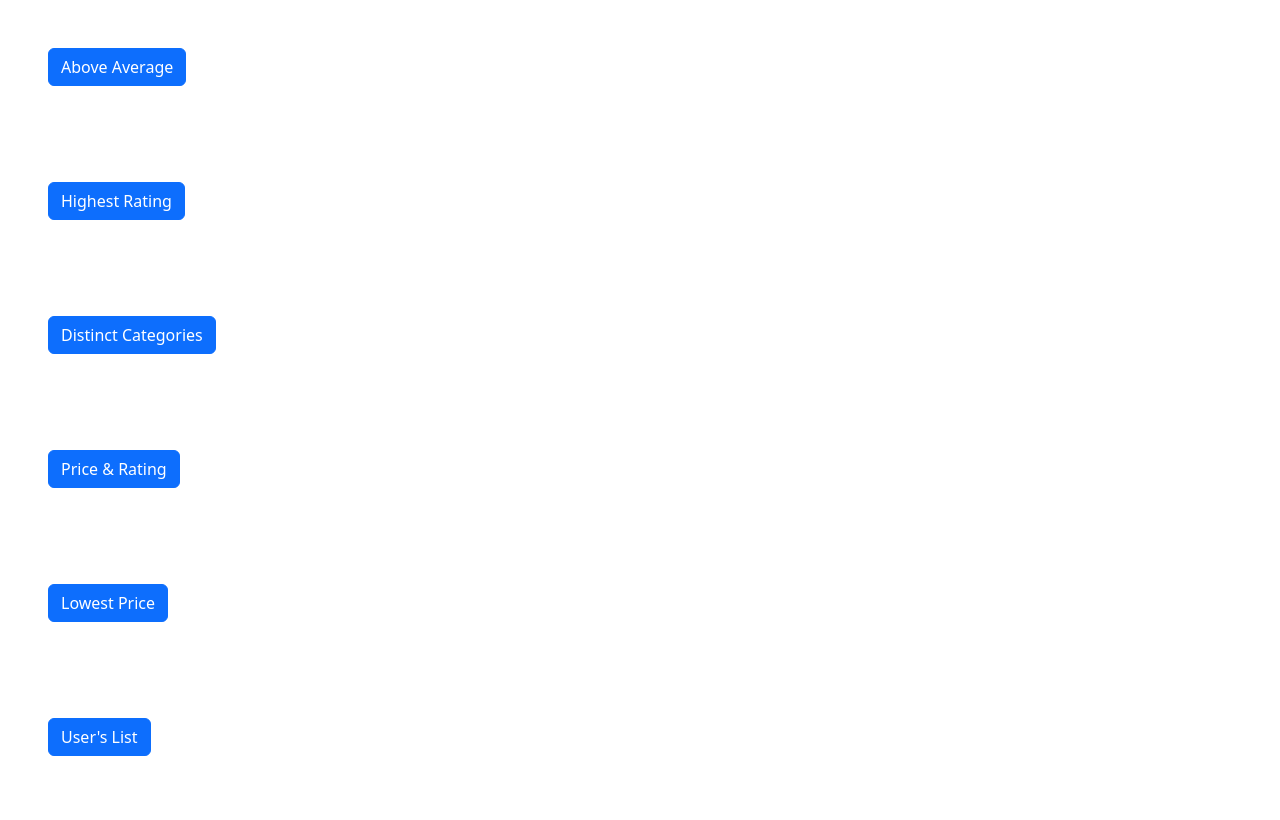
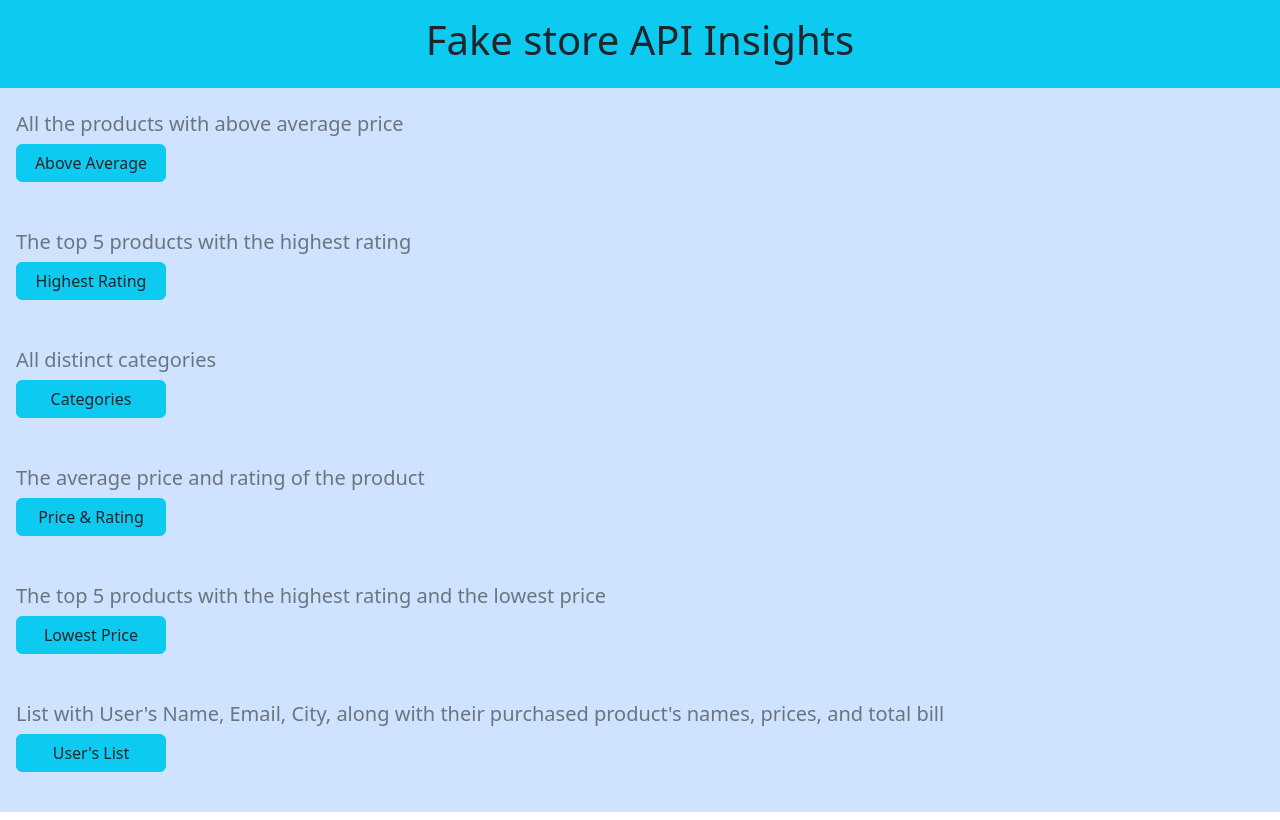
Before and after one commit to ImranNawar/fakestoreapi-insights, a website: page index.html in a window 1280 px wide. Drawn offline with nearby package versions, Linux system fonts and the light colour scheme.

Commit message:
Add the header and style the buttons

```diff
--- a/app.js
+++ b/app.js
@@ -20,7 +20,6 @@ document.getElementById("lowestPrice").addEventListener("click", () => {
 })
 
 document.getElementById("userList").addEventListener("click", () => {
-  // userList();
   userList();
 })
 
@@ -69,9 +68,9 @@ const aboveAverage = async () => {
     console.error("Error fetching data:", error);
   }
 };
-       /* ******************************************************************** */
+/* ******************************************************************** */
 
-// FUNCTION FOR LISTING THE TOP 5 PRODUCTS WITH HIGHEST RATING
+// FUNCTIONS FOR LISTING THE TOP 5 PRODUCTS WITH HIGHEST RATING
 const highestRating = async () => {
   try {
     const response = await fetch("https://fakestoreapi.com/products");
@@ -126,7 +125,7 @@ const displayTopProducts = async () => {
 
   document.getElementById("topProductsList").innerHTML = table;
 };
-      /* ********************************************************************** */
+/* ********************************************************************** */
 // FUNCTION FOR LISTING ALL DISTINCT CATEGORIES
 const distinctCategories = async () => {
   try {
@@ -167,7 +166,7 @@ const distinctCategories = async () => {
     console.error("Error fetching data:", error);
   }
 };
-      /* ********************************************************************** */
+/* ********************************************************************** */
 // FUNCTION TO PRINT THE AVERAGE PRICE AND RATING OF THE PRODUCTS.
 const averagePR = async () => {
   try {
@@ -186,8 +185,8 @@ const averagePR = async () => {
         <tr>
           <th colspan="5">The average price and rating of the products.</th>
         </tr>
-          <tr><th>Average Price: ${averagePrice.toFixed(2)}</th></tr>
-          <tr><th>Average Rating: ${averageRating.toFixed(2)}</th></tr>
+          <tr><td><strong>Average Price:</strong> ${averagePrice.toFixed(2)}</td></tr>
+          <tr><td><strong>Average Rating:</strong> ${averageRating.toFixed(2)}</td></tr>
         </thead>
       </table>
     `;
@@ -197,7 +196,7 @@ const averagePR = async () => {
     console.error("Error fetching data:", error);
   }
 };
-       /* ******************************************************************** */
+/* ******************************************************************** */
 // FUNCTION TO LIST THE TOP 5 PRODUCTS WITH HIGHEST RATING AND LOWEST PRICE
 const lowestPrice = async () => {
   try {
@@ -261,8 +260,8 @@ const displayLowPriceP = async () => {
 
   document.getElementById("topLowestList").innerHTML = table;
 };
-      /* ********************************************************************** */
-// FUNCTION TO LIST USER'S NAME, EMAIL, CITY, ALONG WITH THEIR PURCHACED PRODUCT'S NAMES, PRICES, AND TOTAL BILL.
+/* ********************************************************************** */
+// FUNCTIONS TO LIST USER'S NAME, EMAIL, CITY, ALONG WITH THEIR PURCHACED PRODUCT'S NAMES, PRICES, AND TOTAL BILL.
 const fetchUsers = async () => {
   try {
     const response = await fetch('https://fakestoreapi.com/users');
--- a/index.html
+++ b/index.html
@@ -1,33 +1,51 @@
 <!DOCTYPE html>
 <html lang="en">
+
 <head>
   <meta charset="UTF-8">
   <meta name="viewport" content="width=device-width, initial-scale=1.0">
 
+  <link rel="stylesheet" href="style.css">
   <link rel="stylesheet" href="node_modules/bootstrap/dist/css/bootstrap.min.css">
   <script src="node_modules/bootstrap/dist/js/bootstrap.bundle.min.js"></script>
 
   <title>FakeStoreAPI Insights</title>
 </head>
+
 <body>
-  <button id="aboveAverage" class="btn btn-primary m-5">Above Average</button>
-  <div id="highPriceProducts"></div>
 
-  <button id="highestRating" class="btn btn-primary m-5">Highest Rating</button>
-  <div id="topProductsList"></div>
+  <header class="text-bg-info text-dark text-center py-3">
+    <h1 class="font-weight-bold">Fake store API Insights</h1>
+  </header>
 
-  <button id="distinctCategories" class="btn btn-primary m-5">Distinct Categories</button>
-  <div id="allCategories"></div>
+  <div class="p-3 bg-primary-subtle">
 
-  <button id="averagePR" class="btn btn-primary m-5">Price & Rating</button>
-  <div id="aPriceRating"></div>
+    <h5 class="mt-2 text-secondary">All the products with above average price</h5>
+    <button id="aboveAverage" class="btn btn-info text-dark ml-5 fixed-width-btn">Above Average</button>
+    <div id="highPriceProducts" class="mb-4"></div>
 
-  <button id="lowestPrice" class="btn btn-primary m-5">Lowest Price</button>
-  <div id="topLowestList"></div>
+    <h5 class="mt-5 text-secondary">The top 5 products with the highest rating</h5>
+    <button id="highestRating" class="btn btn-info text-dark fixed-width-btn">Highest Rating</button>
+    <div id="topProductsList" class="mb-4"></div>
 
-  <button id="userList" class="btn btn-primary m-5">User's List</button>
-  <ul id="userDataList"></ul>
+    <h5 class="mt-5 text-secondary">All distinct categories</h5>
+    <button id="distinctCategories" class="btn btn-info text-dark fixed-width-btn">Categories</button>
+    <div id="allCategories" class="mb-4"></div>
+
+    <h5 class="mt-5 text-secondary">The average price and rating of the product</h5>
+    <button id="averagePR" class="btn btn-info text-dark fixed-width-btn">Price & Rating</button>
+    <div id="aPriceRating" class="mb-4"></div>
+
+    <h5 class="mt-5 text-secondary">The top 5 products with the highest rating and the lowest price</h5>
+    <button id="lowestPrice" class="btn btn-info text-dark fixed-width-btn">Lowest Price</button>
+    <div id="topLowestList" class="mb-4"></div>
+
+    <h5 class="mt-5 text-secondary">List with User's Name, Email, City, along with their purchased product's names, prices, and total bill</h5>
+    <button id="userList" class="btn btn-info text-dark fixed-width-btn">User's List</button>
+    <ul id="userDataList" class="mb-4"></ul>
+  </div>
 
   <script src="app.js"></script>
 </body>
+
 </html>
--- /dev/null
+++ b/style.css
@@ -0,0 +1,4 @@
+/* Buttons width */
+.fixed-width-btn {
+  width: 150px;
+}
```
